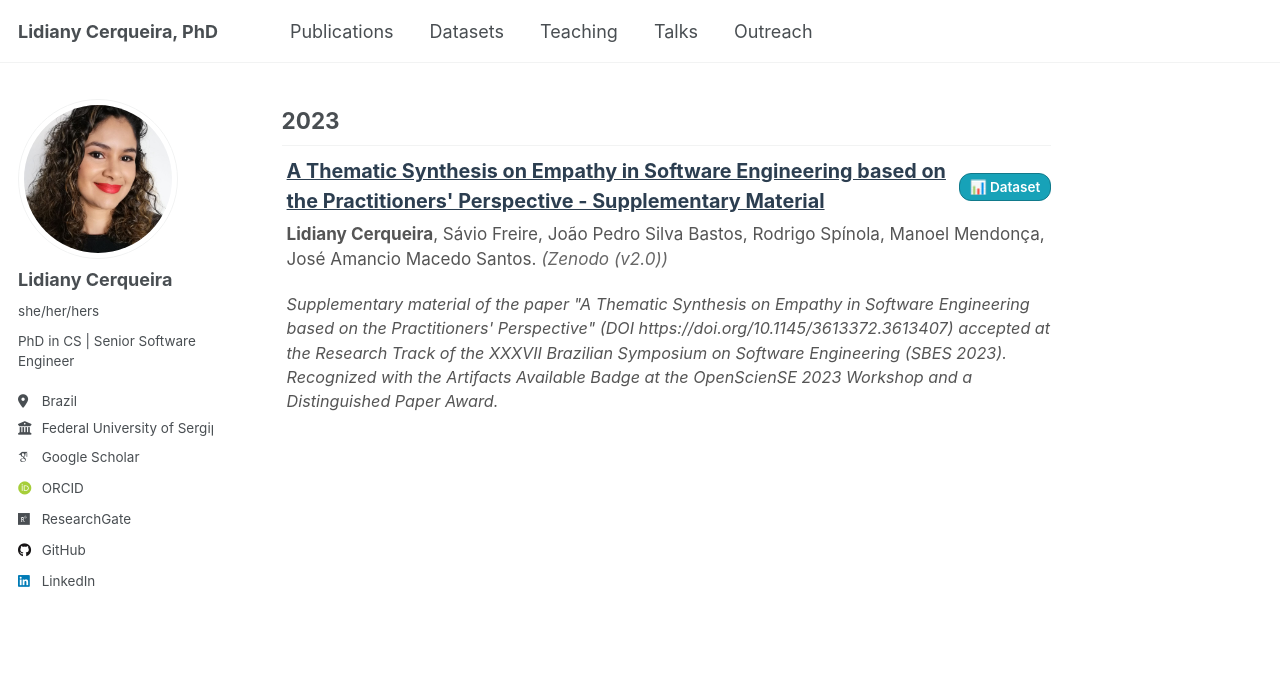
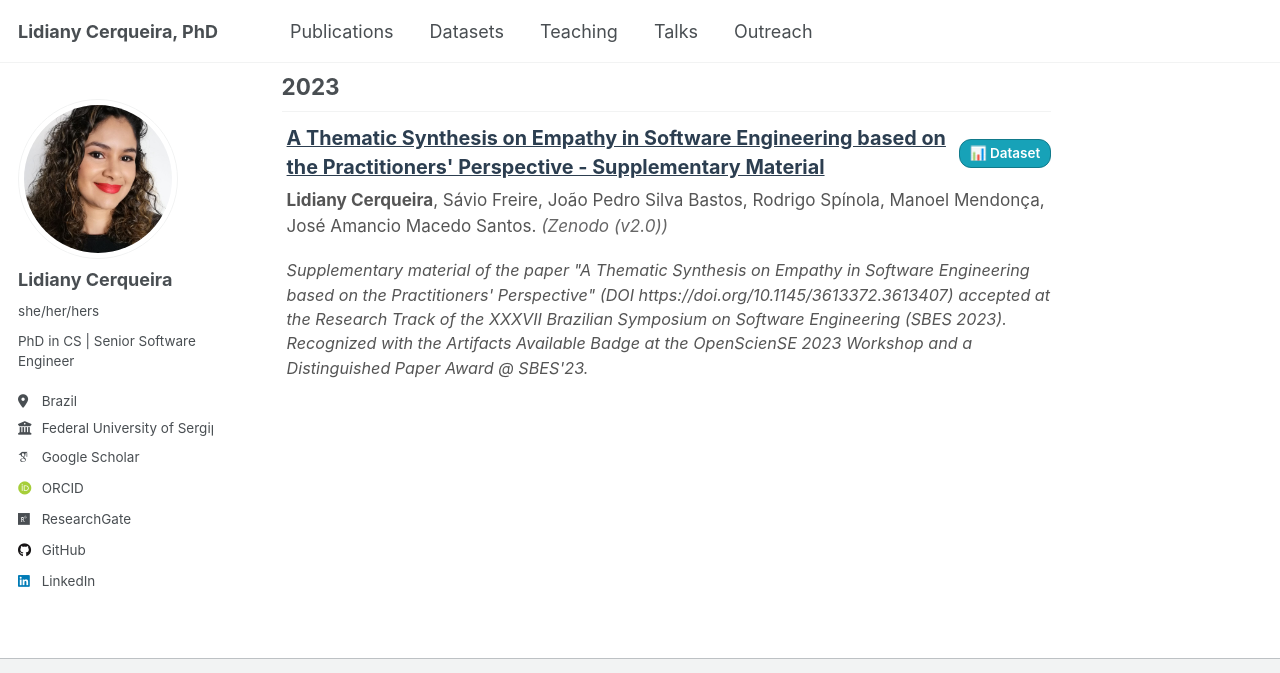
Before and after one commit to lidianycs/lidianycs.github.io, a Jekyll site: the page built from _pages/datasets.md, in a window 1280 px wide and 900 px high, scrolled down 1528 px, cut to the strip 0-673 px from the top of the window. Built offline with Jekyll 4.4.1, drawn with Linux system fonts in a browser that asks for light colours; some web fonts are replaced.

Commit message:
Update datasets.md

```diff
--- a/_pages/datasets.md
+++ b/_pages/datasets.md
@@ -141,5 +139,5 @@ redirect_from:
     <div class="dataset-meta">
         <b>Lidiany Cerqueira</b>, Sávio Freire, João Pedro Silva Bastos, Rodrigo Spínola, Manoel Mendonça, José Amancio Macedo Santos. <span class="dataset-venue">(Zenodo (v2.0))</span>
     </div>
-    <div class="dataset-note">Supplementary material of the paper "A Thematic Synthesis on Empathy in Software Engineering based on the Practitioners' Perspective"  (DOI https://doi.org/10.1145/3613372.3613407) accepted at the Research Track of the  XXXVII Brazilian Symposium on Software Engineering (SBES 2023). Recognized with the Artifacts Available Badge at the  OpenScienSE 2023 Workshop and a Distinguished Paper Award.</div>
+    <div class="dataset-note">Supplementary material of the paper "A Thematic Synthesis on Empathy in Software Engineering based on the Practitioners' Perspective"  (DOI https://doi.org/10.1145/3613372.3613407) accepted at the Research Track of the  XXXVII Brazilian Symposium on Software Engineering (SBES 2023). Recognized with the Artifacts Available Badge at the  OpenScienSE 2023 Workshop and a Distinguished Paper Award @ SBES'23.</div>
 </div>
```
Also changed, not shown: other parts of _pages/datasets.md (+0 -2 lines).
